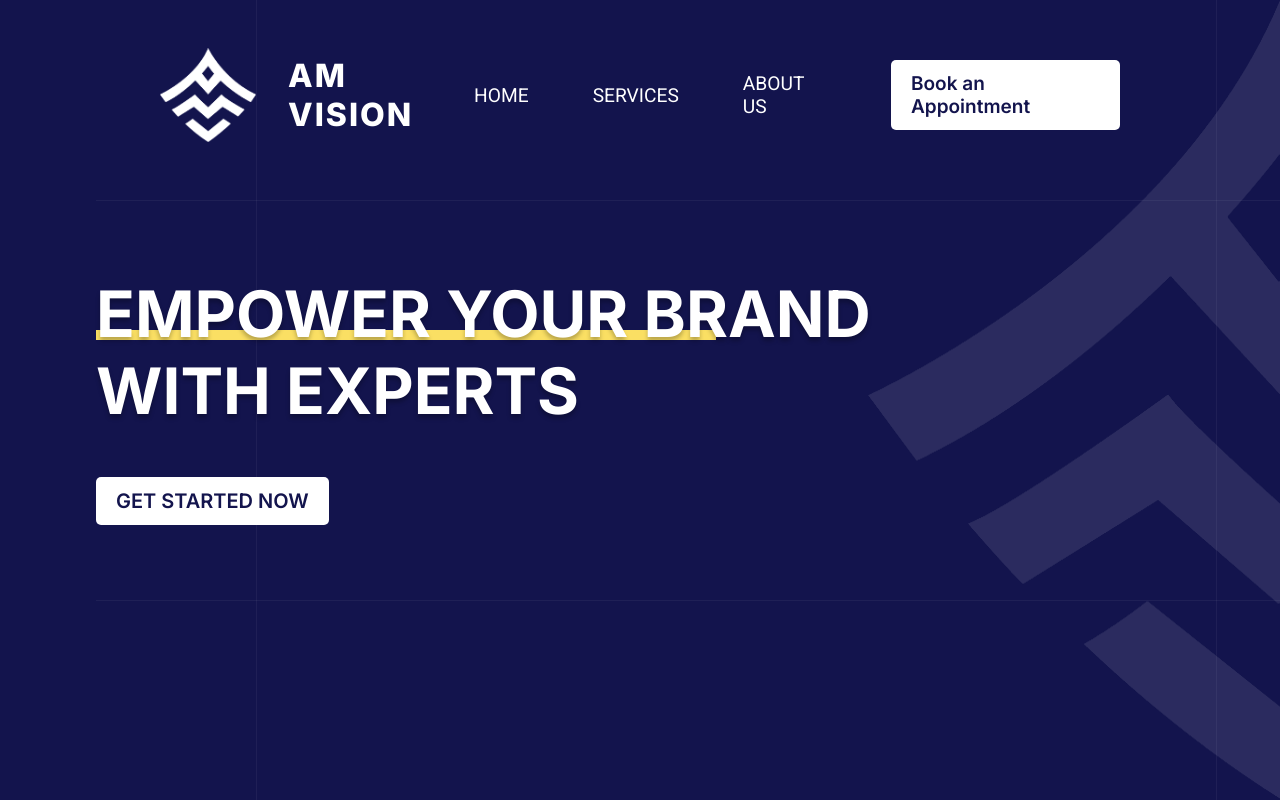
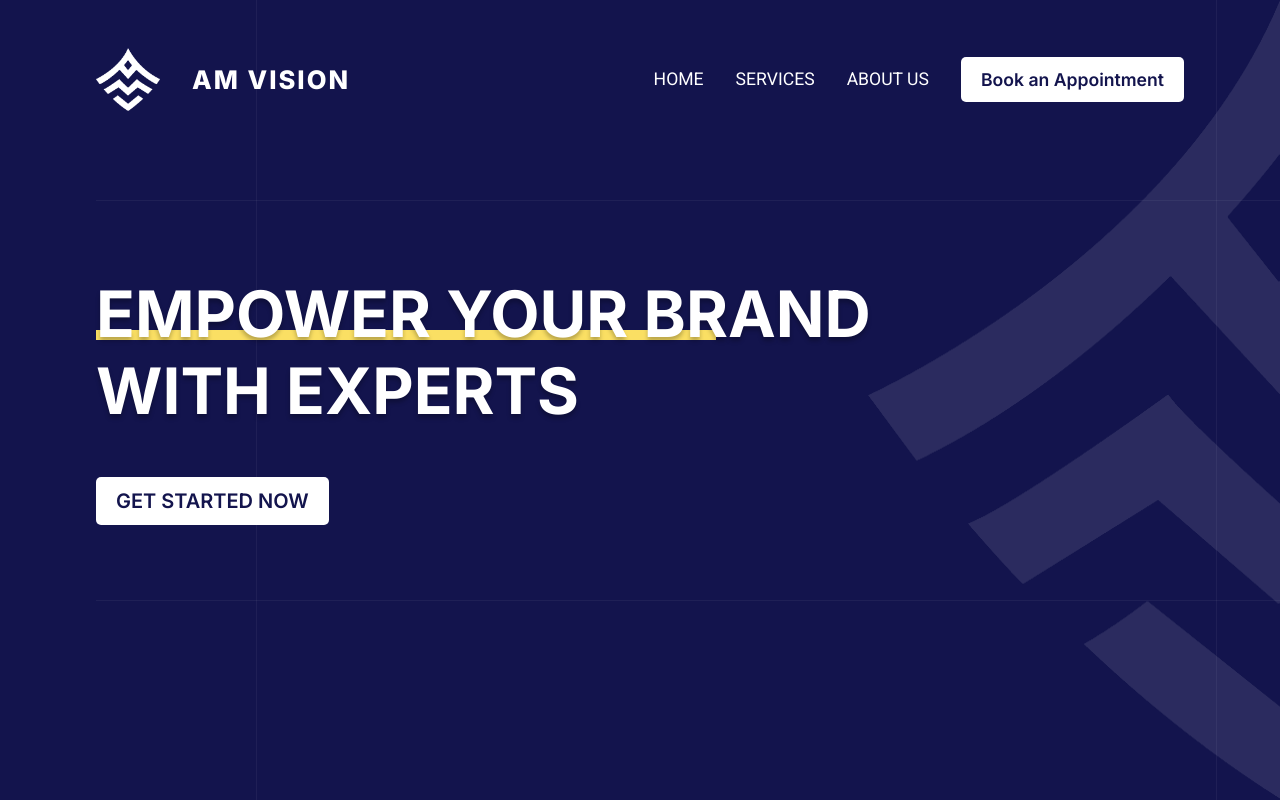
Before and after one commit to ZeyadZaher03/amvision, a Next.js app: page / in a window 1280 px wide. Shown: the top 800 px of the page. Built offline with nearby package versions, Linux system fonts and the light colour scheme.

Commit message:
top page scss

```diff
--- a/src/components/Navigation/navigation.module.css
+++ /dev/null
@@ -1,49 +0,0 @@
-.navigation {
-  position: absolute;
-  left: 0;
-  top: 0;
-  margin: 3rem 10rem;
-  z-index: 999;
-  width: calc(100% - 20rem); /* Subtracting the total horizontal margin */
-  display: flex;
-  overflow: auto;
-  justify-content: space-between;
-}
-
-.navigation_logo_container {
-  display: flex;
-  justify-content: center;
-  align-items: center;
-}
-
-.navigation_logo {
-  width: 6rem;
-  height: auto;
-  margin-right: 2rem;
-}
-
-.navigation_logo_text {
-  font-size: 2rem;
-  text-transform: uppercase;
-  color: var(--color-white);
-  font-weight: 800;
-  letter-spacing: 2px;
-}
-
-.navigation_list {
-  display: flex;
-  align-items: center;
-  justify-content: baseline;
-}
-
-.navigation_list li {
-  list-style: none;
-}
-
-.navigation_link {
-  color: var(--color-white);
-  font-size: 1.2rem;
-  text-decoration: none;
-  text-transform: uppercase;
-  margin-right: 4rem;
-}
--- /dev/null
+++ b/src/components/Navigation/navigation.module.scss
@@ -0,0 +1,170 @@
+@import "mixin.scss";
+
+.navigation {
+  position: absolute;
+  left: 0;
+  top: 0;
+  padding-top: 3rem;
+  z-index: 999;
+  width: 100%;
+  display: flex;
+  justify-content: space-between;
+  overflow-x: clip;
+
+  @include global-padding();
+
+  @include md(sm) {
+    align-items: center;
+  }
+
+  .navigation_logo_container {
+    display: flex;
+    justify-content: center;
+    align-items: center;
+    z-index: 1;
+
+    @include md(lg) {
+      flex-direction: column;
+    }
+
+    .navigation_logo {
+      width: 6rem;
+      height: auto;
+      margin-right: 2rem;
+      @include md(lg) {
+        margin-right: 0rem;
+        margin-bottom: 1rem;
+      }
+      @include md(xl) {
+        width: 4rem;
+      }
+    }
+
+    .navigation_logo_text {
+      font-size: 2rem;
+      text-transform: uppercase;
+      color: var(--color-white);
+      font-weight: 800;
+      letter-spacing: 2px;
+
+      @include md(xl) {
+        font-size: 1.6rem;
+      }
+      @include md(lg) {
+        letter-spacing: 1px;
+        font-size: 1rem;
+      }
+    }
+  }
+
+  .navigation_list {
+    display: flex;
+    align-items: center;
+    justify-content: baseline;
+    list-style: none;
+
+    @include md(sm) {
+      display: none;
+    }
+
+    .navigation_list li {
+      list-style: none;
+    }
+
+    .navigation_link {
+      color: var(--color-white);
+      font-size: 1.2rem;
+      text-decoration: none;
+      text-transform: uppercase;
+      margin-right: 4rem;
+      @include md(2xl) {
+        margin-right: 2rem;
+      }
+      @include md(xl) {
+        margin-right: 2rem;
+        font-size: 1.1rem;
+      }
+      @include md(lg) {
+        margin-right: 1.5rem;
+        font-size: 1rem;
+      }
+      @include md(md) {
+        margin-right: 1rem;
+        font-size: 0.9rem !important;
+      }
+    }
+
+    .navigation_link_special {
+      a {
+        @include md(xl) {
+          font-size: 1.1rem !important;
+        }
+        @include md(lg) {
+          font-size: 1rem !important;
+        }
+        @include md(md) {
+          padding: 0.5rem 0.75rem;
+          font-size: 0.9rem !important;
+        }
+      }
+    }
+  }
+
+  .navigation_menu {
+    display: none;
+    padding: 1rem;
+    flex-direction: column;
+    justify-content: space-between;
+    width: 3.6rem;
+    height: 3.6rem;
+    border-radius: 50%;
+    border: 0;
+    z-index: 1;
+
+    @include md(sm) {
+      display: flex;
+    }
+
+    div {
+      height: 5px;
+      border-radius: 10rem;
+      background-color: var(--primary-color);
+      width: 100%;
+    }
+  }
+
+  .navigation_list_mobile {
+    display: none;
+    width: 100%;
+    height: 100vh;
+    top: 0;
+    right: -100%;
+    background-color: var(--primary-color-dark-1);
+    flex-direction: column;
+    align-items: center;
+    justify-content: center;
+    list-style: none;
+    transition: all 0.2s ease-in-out;
+
+    @include md(sm) {
+      display: flex;
+      position: absolute;
+    }
+
+    .navigation_link_mobile {
+      color: var(--color-white);
+      font-size: 1.5rem;
+      padding: 1rem 0;
+      text-decoration: none;
+    }
+  }
+
+  .navigation_list_mobile_active {
+    display: none;
+    right: 0;
+    @include md(sm) {
+      display: flex;
+      position: absolute;
+    }
+  }
+}
--- a/src/components/Navigation/navigation.tsx
+++ b/src/components/Navigation/navigation.tsx
@@ -1,12 +1,25 @@
-import React from "react";
+"use client";
+
+import React, { useEffect, useState } from "react";
 import Image from "next/image";
+import { Button } from "../button/button";
 
 import amvision_logo from "@/assets/images/amvision.png";
 
-import styles from "./navigation.module.css";
-import { Button } from "../button/button";
+import styles from "./navigation.module.scss";
 
 export const Navigation = () => {
+  const [isOpened, setIsOpened] = useState(false);
+  const [mobileNavClasses, setMobileNavClasses] = useState(
+    styles.navigation_list_mobile
+  );
+  useEffect(() => {
+    let mobileNavClasses = isOpened
+      ? `${styles.navigation_list_mobile} ${styles.navigation_list_mobile_active}`
+      : styles.navigation_list_mobile;
+    setMobileNavClasses(mobileNavClasses);
+  }, [mobileNavClasses, isOpened]);
+
   return (
     <nav className={styles.navigation}>
       <div className={styles.navigation_logo_container}>
@@ -33,12 +46,42 @@ export const Navigation = () => {
             About US
           </a>
         </li>
-        <li>
+        <li className={styles.navigation_link_special}>
           <Button fontSize={19} isLink={true} href="#book-an-appointment">
             Book an Appointment
           </Button>
         </li>
       </ul>
+      <button
+        onClick={() => setIsOpened((p) => !p)}
+        className={styles.navigation_menu}
+      >
+        <div></div>
+        <div></div>
+        <div></div>
+      </button>
+      <ul className={mobileNavClasses}>
+        <li>
+          <a className={styles.navigation_link_mobile} href="#">
+            Home
+          </a>
+        </li>
+        <li>
+          <a className={styles.navigation_link_mobile} href="#">
+            Services
+          </a>
+        </li>
+        <li>
+          <a className={styles.navigation_link_mobile} href="#">
+            About US
+          </a>
+        </li>
+        <li className={styles.navigation_link_mobile}>
+          <a className={styles.navigation_link_mobile} href="#">
+            Book an Appointment
+          </a>
+        </li>
+      </ul>
     </nav>
   );
 };
--- a/src/sass/mixin.scss
+++ b/src/sass/mixin.scss
@@ -19,21 +19,26 @@ $media: (
 }
 
 @mixin global-padding() {
-  padding: 0 10rem;
+  padding-left: 10rem;
+  padding-right: 10rem;
 
   @include md(2xl) {
-    padding: 0 8rem;
+    padding-left: 8rem;
+    padding-right: 8rem;
   }
 
   @include md(xl) {
-    padding: 0 6rem;
+    padding-left: 6rem;
+    padding-right: 6rem;
   }
 
   @include md(lg) {
-    padding: 0 4rem;
+    padding-left: 4rem;
+    padding-right: 4rem;
   }
 
   @include md(sm) {
-    padding: 0 2rem;
+    padding-left: 2rem;
+    padding-right: 2rem;
   }
 }
```
